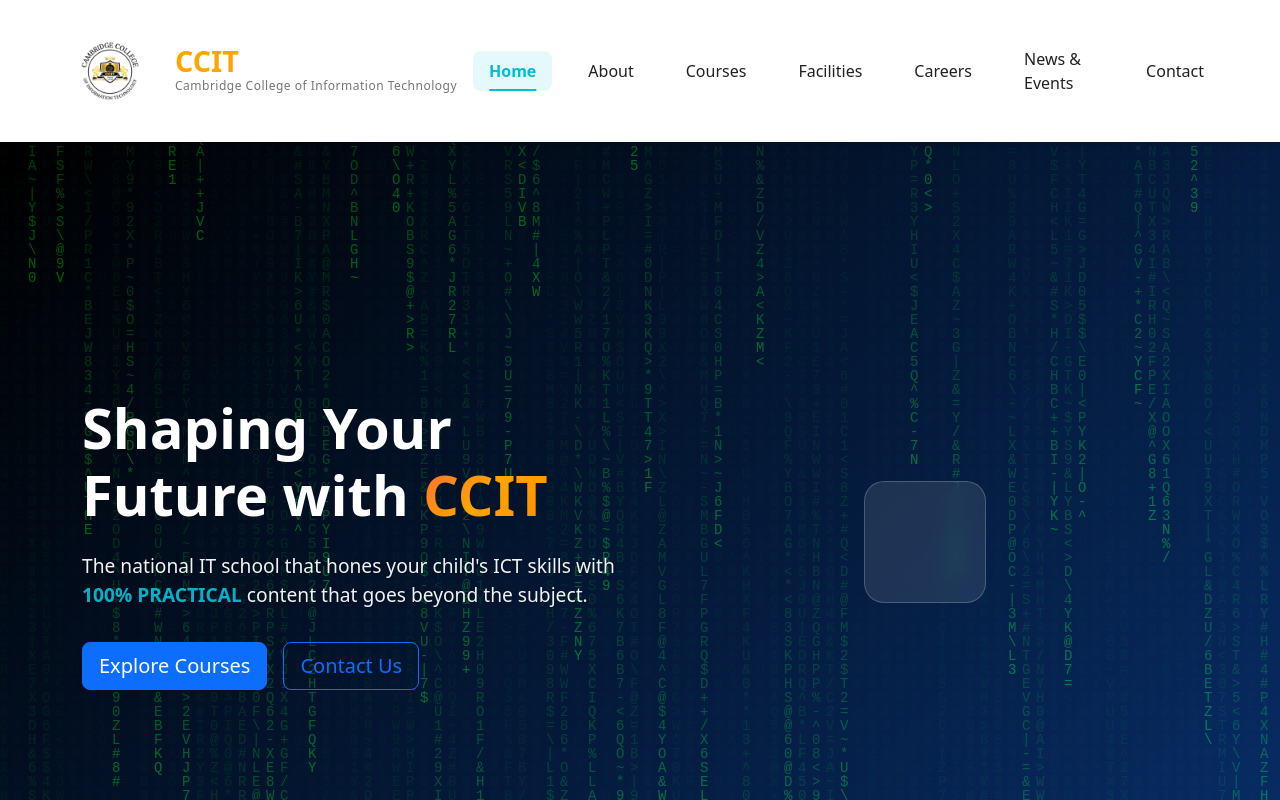
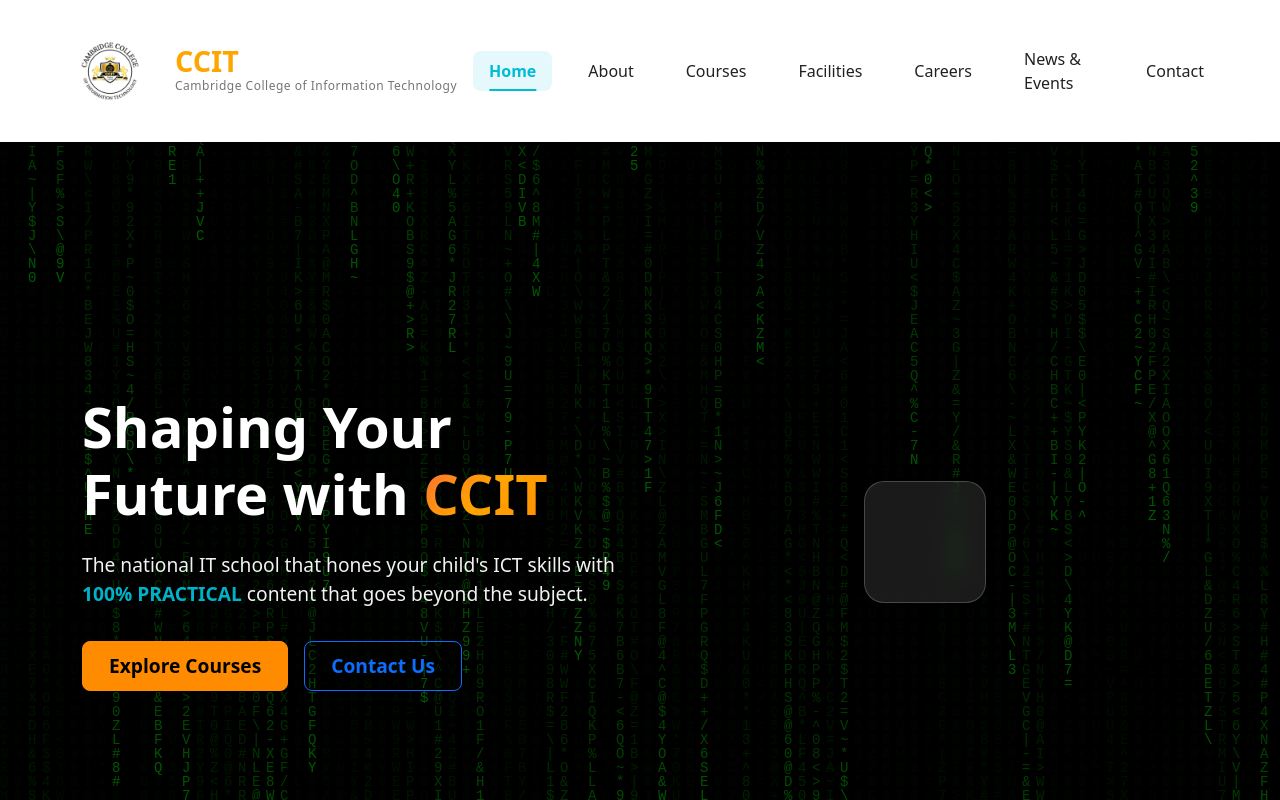
Before and after one commit to Yuneth/CCBE_IT, a Vue app: page / in a window 1280 px wide. Shown: the top 800 px of the page. Built offline with nearby package versions, Linux system fonts and the light colour scheme; a web font is replaced by a local one; what webfontloader would draw is missing.

Commit message:
change the colour theme - Black, Yellow

```diff
--- a/src/components/FooterComponent.vue
+++ b/src/components/FooterComponent.vue
@@ -78,7 +78,7 @@
   background: linear-gradient(
     135deg,
     black 0%,
-    var(--secondary-color) 100%
+    black 100%
   );
   color: white;
   padding: 3rem 0 1.5rem;
@@ -97,7 +97,7 @@
 }
 
 h4 {
-  color: var(--accent-color);
+  color: #ff8c00;
   margin-bottom: 1.5rem;
   font-size: 1.2rem;
 }
@@ -114,7 +114,7 @@
 }
 
 .contact-list i {
-  color: var(--accent-color);
+  color: #ff8c00;
   margin-right: 10px;
   margin-top: 3px;
   min-width: 20px;
--- a/src/views/AboutView.vue
+++ b/src/views/AboutView.vue
@@ -222,7 +222,7 @@
   background: linear-gradient(
     135deg,
     black 0%,
-    var(--secondary-color) 100%
+    black 100%
   );
   color: white;
 }
@@ -256,7 +256,7 @@
 
 .icon-wrapper {
   font-size: 2.5rem;
-  color: var(--accent-color);
+  color: #ff8c00;
   display: inline-block;
 }
 
@@ -277,16 +277,16 @@
 
 .value-icon {
   font-size: 2.5rem;
-  color: var(--accent-color);
+  color: #ff8c00;
 }
 
 .team-avatar {
   font-size: 3rem;
-  color: var(--accent-color);
+  color: #ff8c00;
 }
 
 .text-accent {
-  color: var(--accent-color);
+  color: #ff8c00;
   font-weight: 600;
 }
 
--- a/src/views/ContactView.vue
+++ b/src/views/ContactView.vue
@@ -204,7 +204,7 @@
 
                 <button
                   type="submit"
-                  class="btn btn-primary btn-lg w-100"
+                  class="btn-primary-custom"
                   :disabled="formSubmitting"
                 >
                   <span v-if="formSubmitting">
@@ -235,7 +235,7 @@
               <a
                 href="https://www.google.com/maps/place/Cambridge+College+of+Information+Technology+(Pvt)+Ltd/@6.2344923,80.0519568,17z/data=!3m1!4b1!4m6!3m5!1s0x3ae18115f8c652d9:0x786c763eacf34d9c!8m2!3d6.234487!4d80.0545317!16s%2Fg%2F11l6twft7_?entry=ttu&g_ep=EgoyMDI1MTEyMy4xIKXMDSoASAFQAw%3D%3D"
                 target="_blank"
-                class="btn btn-primary"
+                class="btn-primary-custom"
               >
                 <i class="fas fa-map-marker-alt"></i> Open in Google Maps
               </a>
@@ -457,7 +457,7 @@
 <style scoped>
 /* Your existing styles remain the same */
 .contact-hero {
-  background: linear-gradient(135deg, black 0%, var(--secondary-color) 100%);
+  background: linear-gradient(135deg, black 0%, black 100%);
   color: white;
 }
 
@@ -478,7 +478,7 @@
 
 .hero-icon {
   font-size: 6rem;
-  color: var(--accent-color);
+  color: #ff8c00;
 }
 
 .contact-item {
@@ -490,7 +490,7 @@
 .contact-icon {
   width: 40px;
   height: 40px;
-  background: var(--primary-color);
+  background: #ff8c00;
   color: white;
   border-radius: 50%;
   display: flex;
@@ -526,7 +526,7 @@
   justify-content: center;
   width: 40px;
   height: 40px;
-  background: var(--primary-color);
+  background: #ff8c00;
   color: white;
   border-radius: 50%;
   text-decoration: none;
@@ -534,7 +534,7 @@
 }
 
 .social-link:hover {
-  background: var(--accent-color);
+  background: black;
   transform: translateY(-3px);
 }
 
@@ -562,6 +562,28 @@
   cursor: not-allowed;
 }
 
+/* Primary button */
+.btn-primary-custom {
+  display: inline-block;
+  padding: 10px 26px;
+  font-size: 1.2rem;
+  font-weight: 600;
+  border-radius: 8px;
+  background-color:  #ff8c00;
+  color: black;
+  border: 2px solid  #ff8c00;
+  text-decoration: none;
+  transition: 0.3s ease;
+  text-align: center;
+}
+
+.btn-primary-custom:hover {
+  background-color: black;
+  border-color: #0b5ed7;
+  text-decoration: none;
+  color: #fff;
+}
+
 .map-container {
   border-radius: 15px;
   height: 400px;
@@ -572,7 +594,7 @@
 }
 
 .map-placeholder i {
-  color: var(--accent-color);
+  color: #ff8c00;
 }
 
 .section-title {
@@ -598,8 +620,8 @@
 }
 
 .accordion-button:not(.collapsed) {
-  background-color: var(--primary-color);
-  color: white;
+  background-color: #ff8c00;
+  color: black;
   box-shadow: none;
 }
 
--- a/src/views/CoursesView.vue
+++ b/src/views/CoursesView.vue
@@ -353,7 +353,7 @@
 
 <style scoped>
 .courses-hero {
-  background: linear-gradient(135deg, black 0%, var(--primary-color) 100%);
+  background: linear-gradient(135deg, black 0%, black 100%);
   color: white;
 }
 
@@ -372,7 +372,7 @@
 
 .hero-icon {
   font-size: 6rem;
-  color: var(--accent-color);
+  color: #ff8c00;
 }
 
 .highlight {
@@ -397,9 +397,9 @@
 
 .category-tab.active,
 .category-tab:hover {
-  background: var(--primary-color);
+  background: #ff8c00;
   color: white;
-  border-color: var(--primary-color);
+  border-color: #ff8c00;
 }
 
 .course-card {
@@ -413,7 +413,7 @@
 }
 
 .course-header {
-  background: var(--primary-color);
+  background: black;
   color: white;
   padding: 15px;
   display: flex;
@@ -474,7 +474,7 @@
 }
 
 .course-features i {
-  color: var(--accent-color);
+  color: #ff8c00;
   margin-right: 10px;
   margin-top: 3px;
   flex-shrink: 0;
@@ -495,7 +495,7 @@
 }
 
 .detail-item i {
-  color: var(--accent-color);
+  color: #ff8c00;
 }
 
 .course-price {
@@ -522,7 +522,7 @@
 
 .feature-icon {
   font-size: 2rem;
-  color: var(--accent-color);
+  color: #ff8c00;
   flex-shrink: 0;
 }
 
--- a/src/views/FacilitiesView.vue
+++ b/src/views/FacilitiesView.vue
@@ -307,7 +307,7 @@
 
 <style scoped>
 .facilities-hero {
-  background: linear-gradient(135deg, black 0%, var(--primary-color) 100%);
+  background: linear-gradient(135deg, black 0%, black 100%);
   color: white;
 }
 
@@ -328,7 +328,7 @@
 
 .hero-icon {
   font-size: 6rem;
-  color: var(--accent-color);
+  color: #ff8c00;
 }
 
 .facility-card {
@@ -345,7 +345,7 @@
 
 .facility-icon {
   font-size: 3rem;
-  color: var(--accent-color);
+  color: #ff8c00;
   margin-bottom: 1.5rem;
 }
 
@@ -376,7 +376,7 @@
 }
 
 .facility-features i {
-  color: var(--accent-color);
+  color: #ff8c00;
   margin-right: 10px;
   flex-shrink: 0;
 }
@@ -392,7 +392,7 @@
 
 .gallery-placeholder {
   height: 200px;
-  background: linear-gradient(135deg, var(--primary-color) 0%, var(--secondary-color) 100%);
+  background: linear-gradient(135deg, black 0%, #ff8c00 100%);
   display: flex;
   align-items: center;
   justify-content: center;
@@ -453,7 +453,7 @@
 .feature-badge {
   width: 50px;
   height: 50px;
-  background: var(--primary-color);
+  background: #ff8c00;
   color: white;
   border-radius: 50%;
   display: flex;
--- a/src/views/Home.vue
+++ b/src/views/Home.vue
@@ -16,10 +16,10 @@
               <strong>100% PRACTICAL</strong> content that goes beyond the subject.
             </p>
             <div class="hero-buttons">
-              <router-link to="/courses" class="btn btn-primary btn-lg">
+              <router-link to="/courses" class="btn-primary-custom">
                 Explore Courses
               </router-link>
-              <router-link to="/contact" class="btn btn-outline-primary btn-lg">
+              <router-link to="/contact" class="btn-outline-primary-custom">
                 Contact Us
               </router-link>
             </div>
@@ -256,7 +256,7 @@
   background: linear-gradient(
     135deg,
     black 0%,
-    var(--secondary-color) 100%
+    black 100%
   );
   color: white;
   position: relative;
@@ -324,6 +324,49 @@
   z-index: 2;
 }
 
+/* Primary button */
+.btn-primary-custom {
+  display: inline-block;
+  padding: 10px 26px;
+  font-size: 1.2rem;
+  font-weight: 600;
+  border-radius: 8px;
+  background-color:  #ff8c00;
+  color: black;
+  border: 1px solid  #ff8c00;
+  text-decoration: none;
+  transition: 0.3s ease;
+  text-align: center;
+}
+
+.btn-primary-custom:hover {
+  background-color: black;
+  border-color: #0b5ed7;
+  text-decoration: none;
+  color: #fff;
+}
+
+/* Outline button */
+.btn-outline-primary-custom {
+  display: inline-block;
+  padding: 10px 26px;
+  font-size: 1.2rem;
+  font-weight: 600;
+  border-radius: 8px;
+  background-color: transparent;
+  color: #0d6efd;
+  border: 1px solid #0d6efd;
+  text-decoration: none;
+  transition: 0.3s ease;
+  text-align: center;
+}
+
+.btn-outline-primary-custom:hover {
+  background-color: #ff8c00;
+  color: black;
+  text-decoration: none;
+}
+
 .hero-image {
   text-align: center;
   position: relative;
@@ -353,7 +396,7 @@
 
 .image-placeholder i {
   font-size: 8rem;
-  color: var(--accent-color);
+  color: #ff8c00;
   filter: drop-shadow(0 0 10px rgba(255, 255, 255, 0.3));
 }
 
@@ -392,7 +435,7 @@
   left: 0;
   right: 0;
   height: 4px;
-  background: var(--accent-color);
+  background: #ff8c00;
   transform: scaleX(0);
   transition: transform 0.3s ease;
 }
@@ -403,7 +446,7 @@
 
 .feature-icon {
   font-size: 3rem;
-  color: var(--accent-color);
+  color: #ff8c00;
   margin-bottom: 1.5rem;
 }
 
@@ -436,7 +479,7 @@
   position: absolute;
   top: -10px;
   right: 20px;
-  background: var(--accent-color);
+  background: #ff8c00;
   color: white;
   padding: 5px 15px;
   border-radius: 20px;
@@ -471,12 +514,12 @@
 }
 
 .course-features i {
-  color: var(--accent-color);
+  color: #ff8c00;
   margin-right: 10px;
 }
 
 .btn-accent {
-  background: var(--accent-color);
+  background: #ff8c00;
   color: white;
   border: none;
   padding: 10px 25px;
@@ -489,7 +532,7 @@
 }
 
 .btn-accent:hover {
-  background: var(--primary-color);
+  background: black;
   color: white;
   transform: translateY(-2px);
 }
--- a/src/views/NewsEventsView.vue
+++ b/src/views/NewsEventsView.vue
@@ -671,7 +671,7 @@
 <style scoped>
 /* News Hero Section */
 .news-hero {
-  background: linear-gradient(135deg, black 0%, var(--secondary-color) 100%);
+  background: linear-gradient(135deg, black 0%, black 100%);
   color: white;
   position: relative;
   overflow: hidden;
@@ -718,7 +718,7 @@
 
 .hero-icon i {
   font-size: 6rem;
-  color: var(--accent-color);
+  color: #ff8c00;
   filter: drop-shadow(0 0 10px rgba(255, 255, 255, 0.3));
 }
 
@@ -843,8 +843,8 @@
 .modal-header {
   background: linear-gradient(
     135deg,
-    var(--primary-color) 0%,
-    var(--secondary-color) 100%
+    black 0%,
+    black 100%
   );
   color: white;
   padding: 2rem;
@@ -1411,12 +1411,12 @@
 
 .btn-outline-primary {
   background: transparent;
-  border: 2px solid var(--primary-color);
-  color: var(--primary-color);
+  border: 2px solid #ff8c00;
+  color: black;
 }
 
 .btn-outline-primary:hover {
-  background: var(--primary-color);
+  background: black;
   color: white;
   transform: translateY(-2px);
 }
```
Also changed, not shown: src/views/CareersView.vue (+13 -13 lines).
